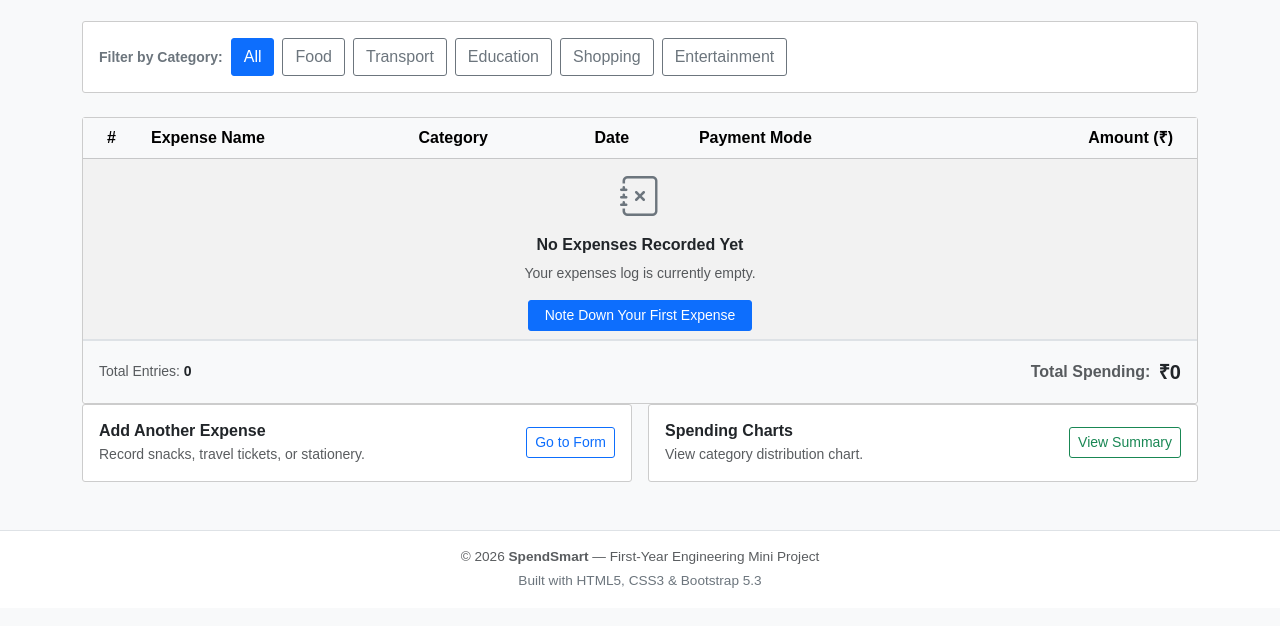
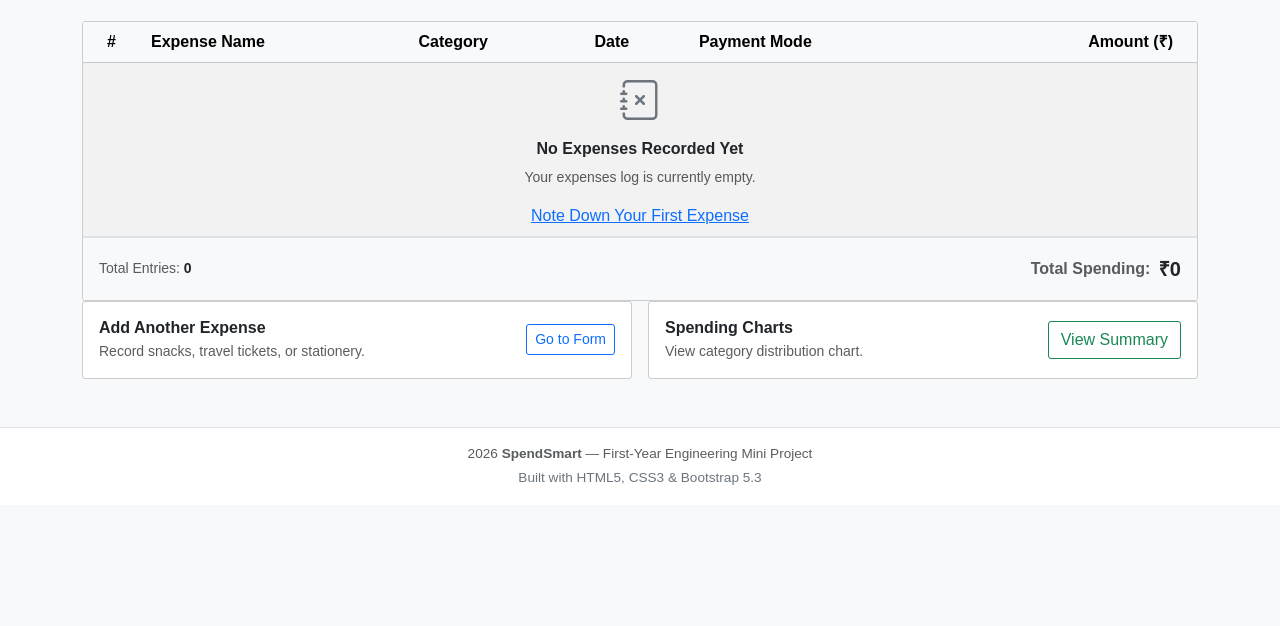
Before and after one commit to aditya-P-commits/Spend_Smart, a plain HTML site: page view-expenses.html in a window 1280 px wide. Shown: the part 156-782 px from the top of the page. Drawn offline with nearby package versions, Linux system fonts and the light colour scheme.

Commit message:
Update view-expenses.html

```diff
--- a/view-expenses.html
+++ b/view-expenses.html
@@ -43,18 +43,6 @@
       </a>
     </div>
 
-    <div class="p-3 mb-4 card">
-      <div class="d-flex flex-wrap gap-2 align-items-center">
-        <span class="fw-semibold text-secondary small">Filter by Category:</span>
-        <a href="view-expenses.html" class=" btn btn-primary">All</a>
-        <a href="view-expenses.html" class=" btn btn-outline-secondary">Food</a>
-        <a href="view-expenses.html" class=" btn btn-outline-secondary">Transport</a>
-        <a href="view-expenses.html" class=" btn btn-outline-secondary">Education</a>
-        <a href="view-expenses.html" class=" btn btn-outline-secondary">Shopping</a>
-        <a href="view-expenses.html" class=" btn btn-outline-secondary">Entertainment</a>
-      </div>
-    </div>
-
     <div class="card ">
       <div class="table-responsive">
         <table class="mb-0 table table-hover table-striped align-middle">
@@ -74,7 +62,7 @@
                 <i class="d-block mb-2 fs-1 text-secondary bi bi-journal-x"></i>
                 <h6 class="fw-bold text-dark">No Expenses Recorded Yet</h6>
                 <p class="mb-3 text-muted small">Your expenses log is currently empty.</p>
-                <a href="add-expense.html" class="px-3 btn btn-sm btn-primary">Note Down Your First Expense</a>
+                <a href="add-expense.html" class="btn-primary">Note Down Your First Expense</a>
               </td>
             </tr>
           </tbody>
@@ -108,7 +96,7 @@
             <h6 class="mb-1 fw-bold">Spending Charts</h6>
             <p class="mb-0 text-muted small">View category distribution chart.</p>
           </div>
-          <a href="summary.html" class="btn btn-sm btn-outline-success">View Summary</a>
+          <a href="summary.html" class="btn btn-outline-success">View Summary</a>
         </div>
       </div>
     </div>
@@ -117,7 +105,7 @@
 
   <footer class="mt-4 py-3 bg-white border-top text-center text-muted footer small">
     <div class="container">
-      <div>&copy; 2026 <strong>SpendSmart</strong> — First-Year Engineering Mini Project</div>
+      <div>2026 <strong>SpendSmart</strong> — First-Year Engineering Mini Project</div>
       <div class="mt-1 text-secondary">Built with HTML5, CSS3 &amp; Bootstrap 5.3</div>
     </div>
   </footer>
```
